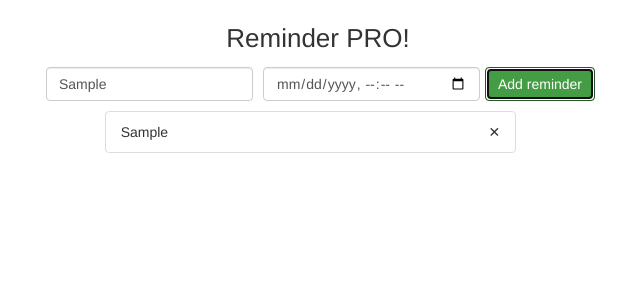
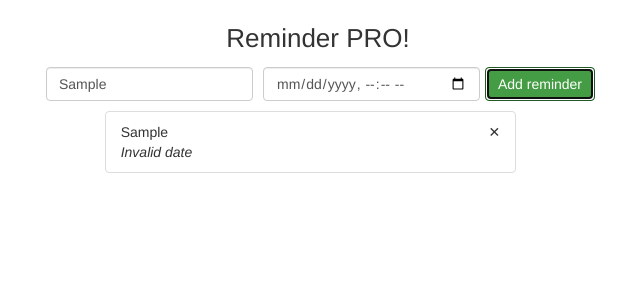
Before and after one commit to Basruhe/reminderpro, a React (Create React App) app: page / in a window 1280 px wide. Both pictures are taken after typing "Sample" into the empty fields and a click on the button "Add reminder". Shown: the top 300 px of the page, without its empty margins (322-962 px from the left). Built offline with nearby package versions, Linux system fonts and the light colour scheme.

Commit message:
working on duedate moment formatting

```diff
--- a/package.json
+++ b/package.json
@@ -6,6 +6,7 @@
     "@testing-library/jest-dom": "^4.2.4",
     "@testing-library/react": "^9.5.0",
     "@testing-library/user-event": "^7.2.1",
+    "moment": "^2.25.0",
     "react": "^16.13.0",
     "react-dom": "^16.13.0",
     "react-redux": "^7.2.0",
--- a/src/components/App.jsx
+++ b/src/components/App.jsx
@@ -3,6 +3,7 @@
 // no longer required, this is all wrapped into the default export down at the bottom
 // import { bindActionCreators } from "redux";
 import { addReminder, deleteReminder } from "../actions";
+import moment from "moment";
 
 class App extends Component {
   constructor(props) {
@@ -36,7 +37,9 @@
             <li key={reminder.id} className="list-group-item">
               <div className="list-item">
                 <div>{reminder.text}</div>
-                <div>{reminder.dueDate}</div>
+                <div>
+                  <em>{moment(new Date(reminder.dueDate)).fromNow()}</em>
+                </div>
               </div>
               <div
                 className="list-item delete-button"
```
Also changed, not shown: 1 other file (tests, documents, lock files or other folders).
